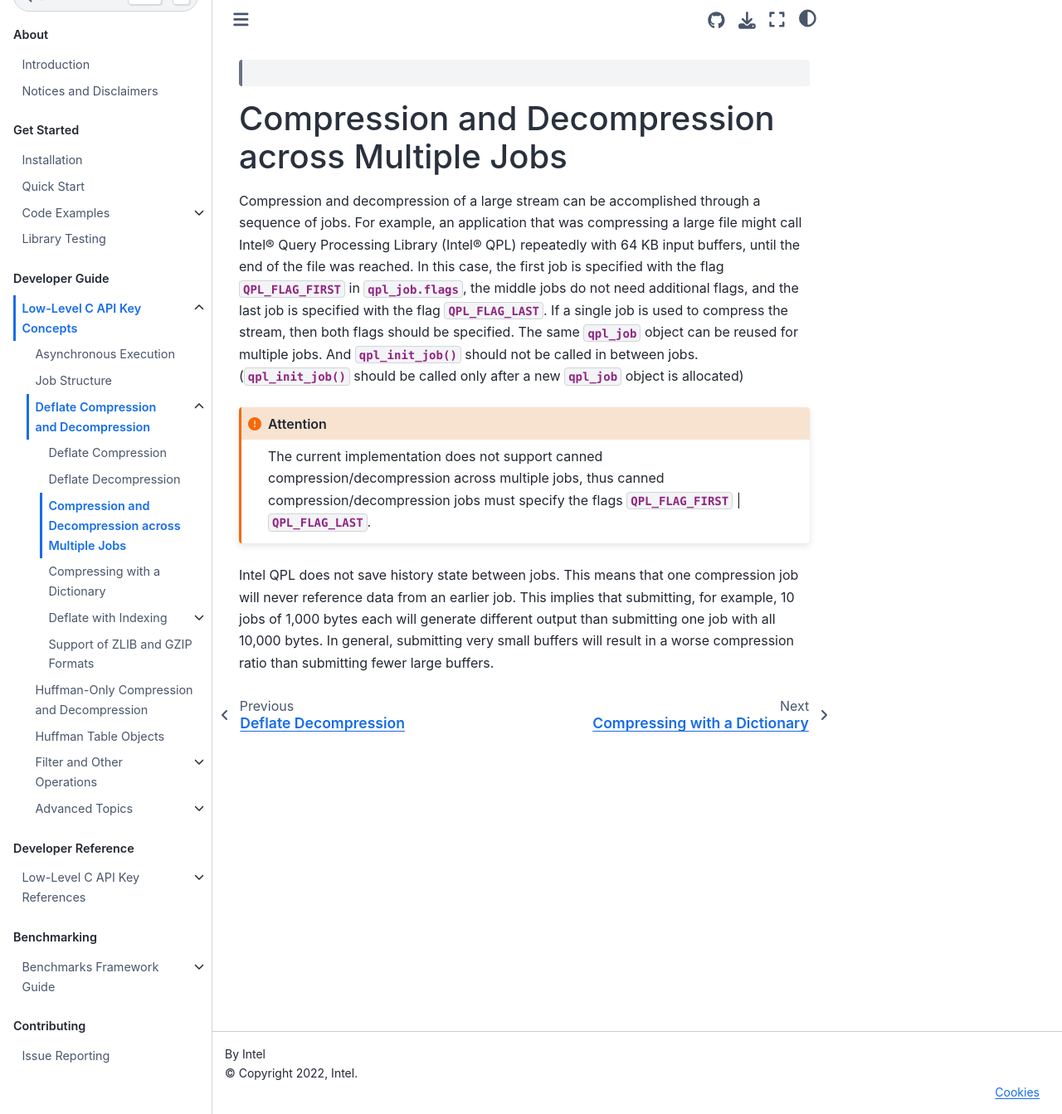
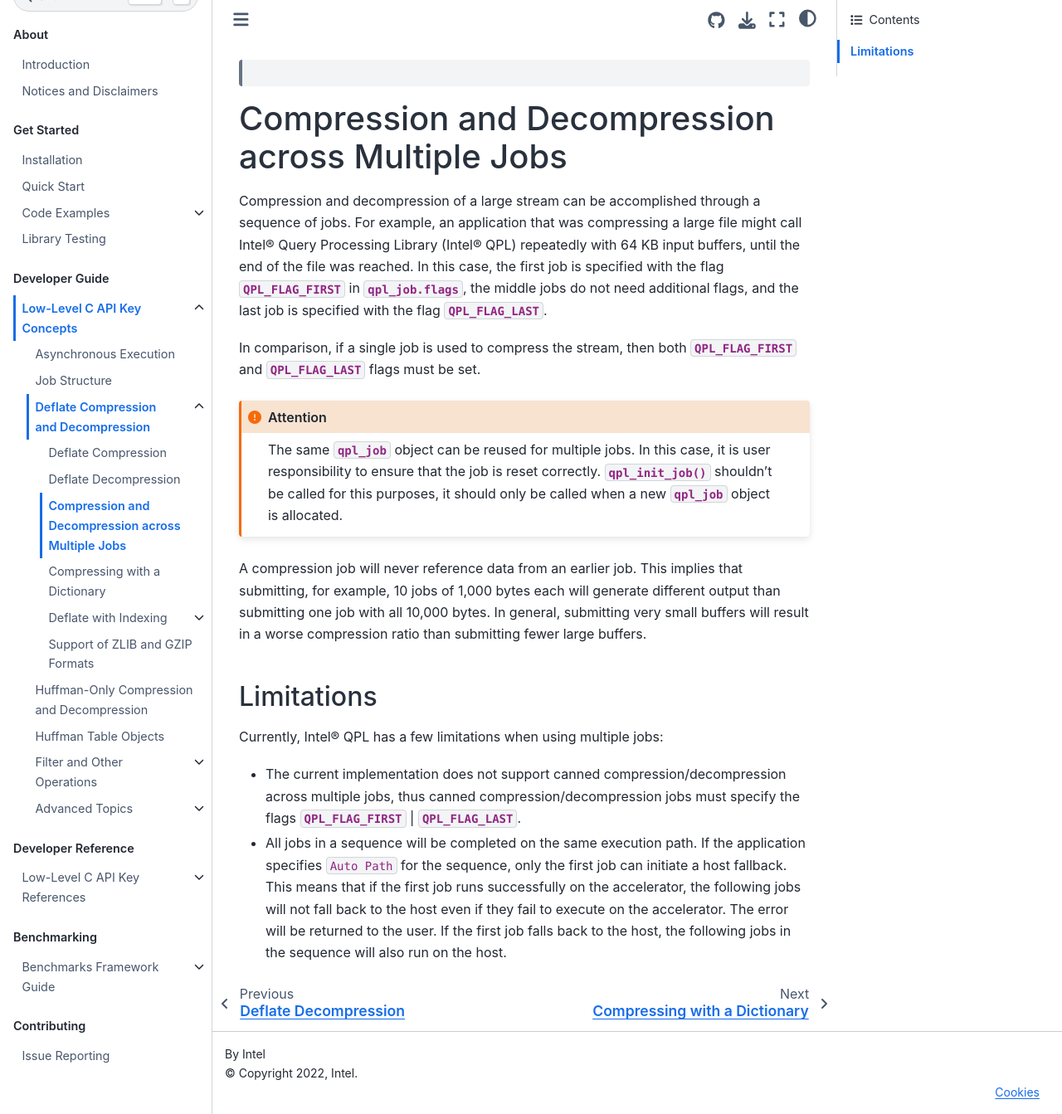
Before and after one commit to intel/qpl, a Sphinx documentation site: the page built from doc/source/documentation/dev_guide_docs/c_use_cases/deflate/c_deflate_multiple_jobs.rst, in a window 1280 px wide and 1343 px high. Shown: the whole window at 83% size. Built offline with Sphinx 7.4.7 and the Sphinx Book theme 1.1.4, drawn with Linux system fonts in a browser that asks for light colours.

Commit message:
[doc] Update for Auto Path (#992)
Co-authored-by: Zhukova, Maria <maria.zhukova@intel.com>

```diff
--- a/doc/source/documentation/dev_guide_docs/c_use_cases/deflate/c_deflate_multiple_jobs.rst
+++ b/doc/source/documentation/dev_guide_docs/c_use_cases/deflate/c_deflate_multiple_jobs.rst
@@ -17,18 +17,35 @@
 In this case, the first job is specified with the flag :c:macro:`QPL_FLAG_FIRST`
 in :c:member:`qpl_job.flags`, the middle jobs do not need additional flags,
 and the last job is specified with the flag :c:macro:`QPL_FLAG_LAST`.
-If a single job is used to compress the stream, then both flags should be specified.
-The same :c:struct:`qpl_job` object can be reused for multiple jobs. And
-:c:func:`qpl_init_job` should not be called in between jobs. (:c:func:`qpl_init_job`
-should be called only after a new :c:struct:`qpl_job` object is allocated)
+
+In comparison, if a single job is used to compress the stream, then both
+:c:macro:`QPL_FLAG_FIRST` and :c:macro:`QPL_FLAG_LAST` flags must be set.
 
 .. attention::
-   The current implementation does not support canned compression/decompression
-   across multiple jobs, thus canned compression/decompression jobs must specify
-   the flags :c:macro:`QPL_FLAG_FIRST` | :c:macro:`QPL_FLAG_LAST`.
+   The same :c:struct:`qpl_job` object can be reused for multiple jobs.
+   In this case, it is user responsibility to ensure that the job is reset correctly.
+   :c:func:`qpl_init_job` shouldn't be called for this purposes,
+   it should only be called when a new :c:struct:`qpl_job` object is allocated.
 
-Intel QPL does not save history state between jobs. This means that one compression
-job will never reference data from an earlier job. This implies that submitting,
-for example, 10 jobs of 1,000 bytes each will generate different output than
+A compression job will never reference data from an earlier job. This implies that
+submitting, for example, 10 jobs of 1,000 bytes each will generate different output than
 submitting one job with all 10,000 bytes. In general, submitting very small buffers
 will result in a worse compression ratio than submitting fewer large buffers.
+
+.. _library_multiple_jobs_limitations_link:
+
+Limitations
+***********
+
+Currently, Intel® QPL has a few limitations when using multiple jobs:
+
+- The current implementation does not support canned compression/decompression
+  across multiple jobs, thus canned compression/decompression jobs must specify
+  the flags :c:macro:`QPL_FLAG_FIRST` | :c:macro:`QPL_FLAG_LAST`.
+
+- All jobs in a sequence will be completed on the same execution path. If the application
+  specifies ``Auto Path`` for the sequence, only the first job can initiate a host fallback.
+  This means that if the first job runs successfully on the accelerator, the following
+  jobs will not fall back to the host even if they fail to execute on the accelerator.
+  The error will be returned to the user. If the first job falls back to the host,
+  the following jobs in the sequence will also run on the host.
```
Also changed, not shown: doc/source/documentation/dev_guide_docs/c_use_cases/c_asynchronous_execution.rst (+17 -8 lines), doc/source/documentation/introduction_docs/introduction.rst (+10 -2 lines).
